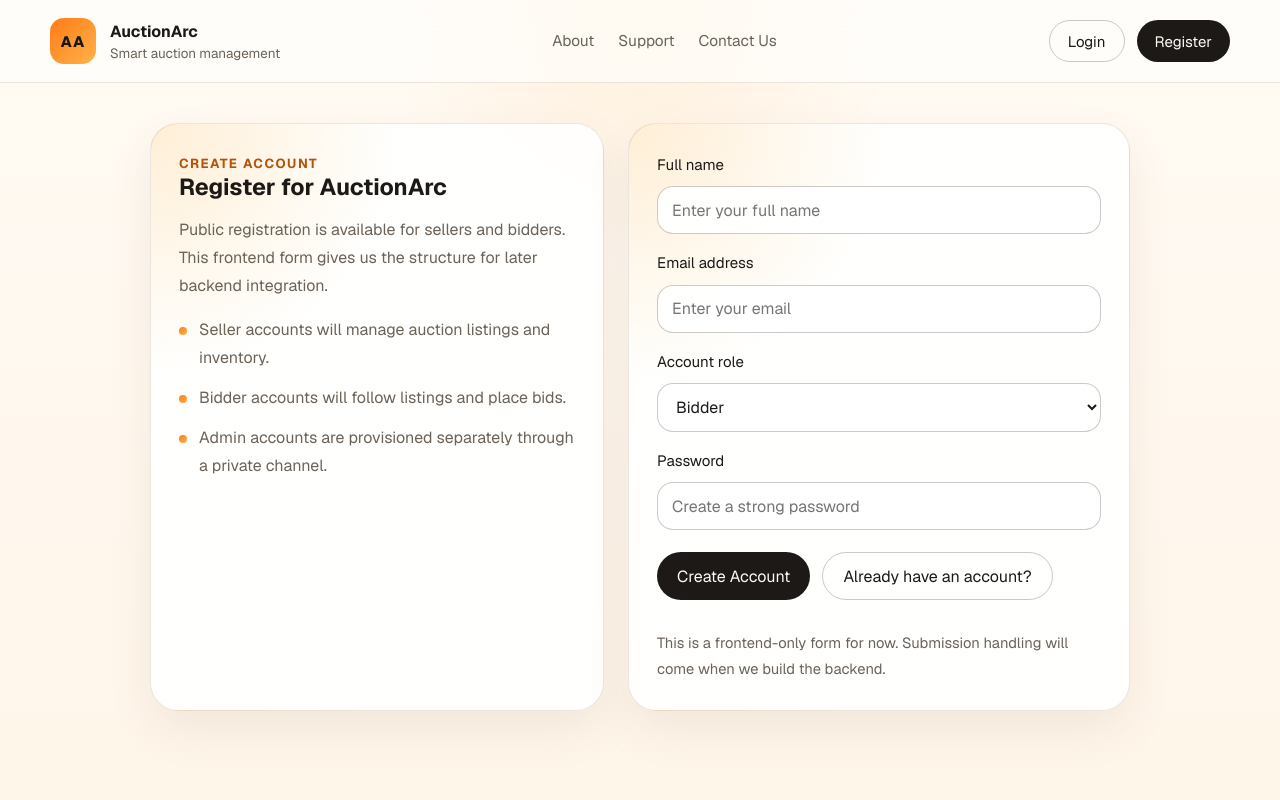
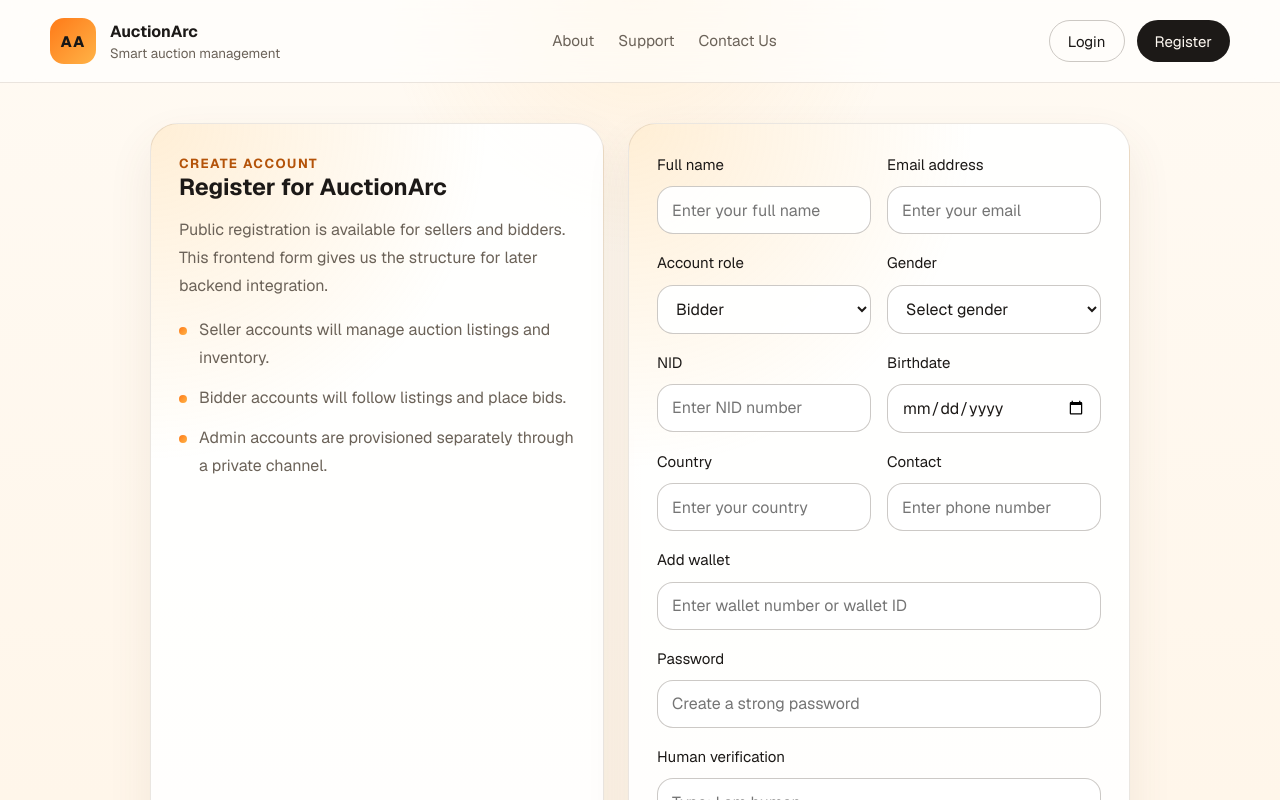
Before and after one commit to Saima535/AuctionArc, a Next.js app in the folder frontend/: page /register in a window 1280 px wide. Shown: the top 800 px of the page. Built offline with nearby package versions, Linux system fonts and the light colour scheme.

Commit message:
Updated Register Page

```diff
--- a/frontend/src/app/register/page.js
+++ b/frontend/src/app/register/page.js
@@ -25,6 +25,7 @@ export default function RegisterPage() {
 
       <section className={styles.authCard}>
         <form className={styles.authForm}>
+          <div className={styles.fieldGrid}>
             <div className={styles.field}>
               <label htmlFor="register-name">Full name</label>
               <input id="register-name" name="name" type="text" placeholder="Enter your full name" />
@@ -33,6 +34,9 @@ export default function RegisterPage() {
               <label htmlFor="register-email">Email address</label>
               <input id="register-email" name="email" type="email" placeholder="Enter your email" />
             </div>
+          </div>
+
+          <div className={styles.fieldGrid}>
             <div className={styles.field}>
               <label htmlFor="register-role">Account role</label>
               <select id="register-role" name="role" defaultValue="Bidder">
@@ -40,6 +44,51 @@ export default function RegisterPage() {
                 <option>Bidder</option>
               </select>
             </div>
+            <div className={styles.field}>
+              <label htmlFor="register-gender">Gender</label>
+              <select id="register-gender" name="gender" defaultValue="">
+                <option value="" disabled>
+                  Select gender
+                </option>
+                <option>Male</option>
+                <option>Female</option>
+                <option>Other</option>
+              </select>
+            </div>
+          </div>
+
+          <div className={styles.fieldGrid}>
+            <div className={styles.field}>
+              <label htmlFor="register-nid">NID</label>
+              <input id="register-nid" name="nid" type="text" placeholder="Enter NID number" />
+            </div>
+            <div className={styles.field}>
+              <label htmlFor="register-birthdate">Birthdate</label>
+              <input id="register-birthdate" name="birthdate" type="date" />
+            </div>
+          </div>
+
+          <div className={styles.fieldGrid}>
+            <div className={styles.field}>
+              <label htmlFor="register-country">Country</label>
+              <input id="register-country" name="country" type="text" placeholder="Enter your country" />
+            </div>
+            <div className={styles.field}>
+              <label htmlFor="register-contact">Contact</label>
+              <input id="register-contact" name="contact" type="tel" placeholder="Enter phone number" />
+            </div>
+          </div>
+
+          <div className={styles.field}>
+            <label htmlFor="register-wallet">Add wallet</label>
+            <input
+              id="register-wallet"
+              name="wallet"
+              type="text"
+              placeholder="Enter wallet number or wallet ID"
+            />
+          </div>
+
           <div className={styles.field}>
             <label htmlFor="register-password">Password</label>
             <input
@@ -49,6 +98,17 @@ export default function RegisterPage() {
               placeholder="Create a strong password"
             />
           </div>
+
+          <div className={styles.field}>
+            <label htmlFor="register-human-verification">Human verification</label>
+            <input
+              id="register-human-verification"
+              name="humanVerification"
+              type="text"
+              placeholder="Type: I am human"
+            />
+          </div>
+
           <div className={styles.buttonRow}>
             <button type="submit" className={styles.submitButton}>
               Create Account
@@ -58,8 +118,8 @@ export default function RegisterPage() {
             </Link>
           </div>
           <p className={styles.helperText}>
-            This is a frontend-only form for now. Submission handling will come
-            when we build the backend.
+            This is a frontend-only form for now. Validation, secure identity
+            checks, and real verification handling will come with the backend.
           </p>
         </form>
       </section>
--- a/frontend/src/components/public/PublicPage.module.css
+++ b/frontend/src/components/public/PublicPage.module.css
@@ -163,6 +163,12 @@
   gap: 16px;
 }
 
+.fieldGrid {
+  display: grid;
+  grid-template-columns: repeat(2, minmax(0, 1fr));
+  gap: 16px;
+}
+
 .field {
   display: flex;
   flex-direction: column;
@@ -241,7 +247,8 @@
   .contentGrid,
   .authWrap,
   .contactGrid,
-  .supportGrid {
+  .supportGrid,
+  .fieldGrid {
     grid-template-columns: 1fr;
   }
 }
```
Lines whose indentation alone changed are shown as unchanged.
